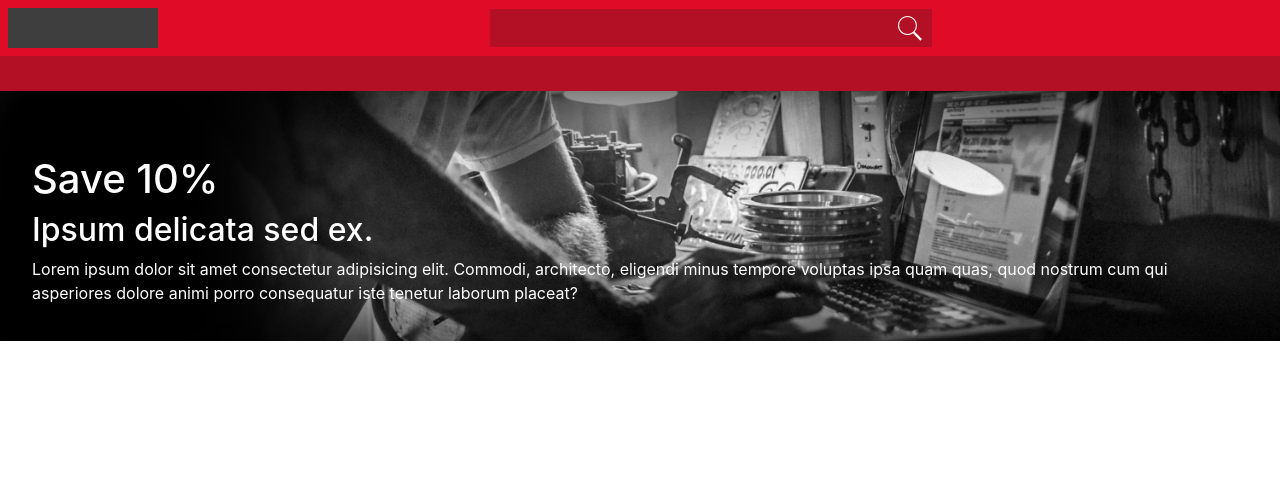
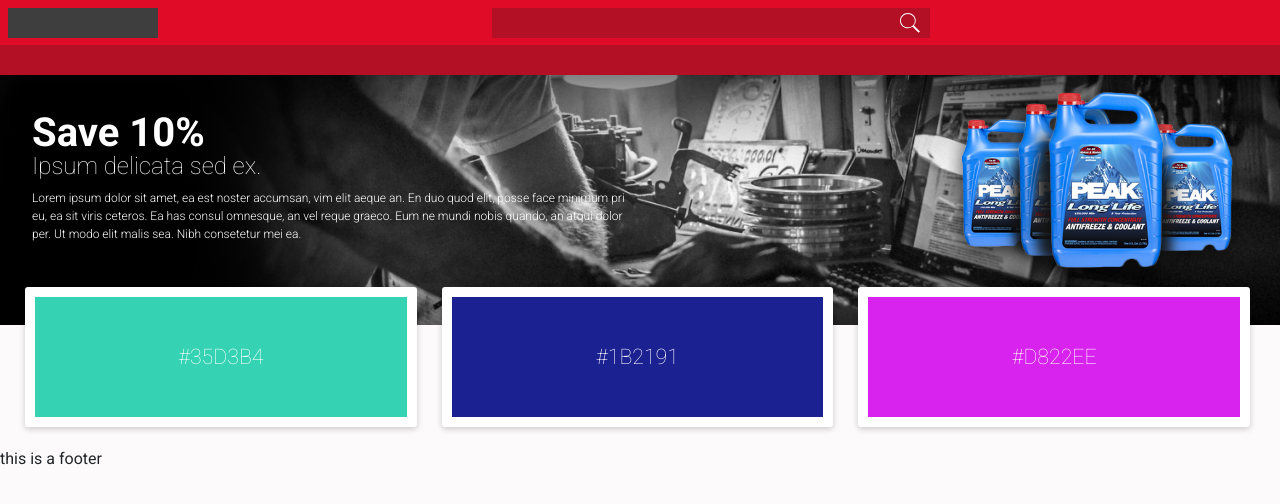
Before and after one commit to sharpevb/Responsive-Test, a plain HTML site: page index.html in a window 1280 px wide. Drawn offline with nearby package versions, Linux system fonts and the light colour scheme.

Commit message:
color swatches

```diff
--- a/index.html
+++ b/index.html
@@ -6,23 +6,19 @@
   <meta name="viewport" content="width=device-width, initial-scale=1.0" />
   <meta http-equiv="X-UA-Compatible" content="ie=edge" />
   <title>Victoria Sharpe - Responsive Test 2.0</title>
+  <link rel="stylesheet" href="https://stackpath.bootstrapcdn.com/bootstrap/4.4.1/css/bootstrap.min.css" />
+  <link rel="stylesheet" href="./main.css" />
   <link
     href="https://fonts.googleapis.com/css?family=Roboto:100,100italic,300,300italic,regular,italic,500,500italic,700,700italic,900,900italic"
     rel="stylesheet" />
-  <link rel="stylesheet" href="./main.css" />
-  <link rel="stylesheet" href="https://stackpath.bootstrapcdn.com/bootstrap/4.4.1/css/bootstrap.min.css" />
 </head>
 
 <body>
-  <!-- Your code here -->
-  <!-- You can modify/add new files present in the folder -->
-  <!-- All the assets you need are present in this folder -->
-
+  <!-- NavBar -->
   <nav class="navbar navbar-expand-lg">
     <div class="linkBox">
       <!-- Link, Button, etc. -->
     </div>
-
     <div class="searchForm">
       <form class="form-inline my-2 my-lg-0">
         <input class="form-control mr-sm-2" id="searchBar" type="search">
@@ -32,15 +28,44 @@
   </nav>
   <div class="colorBar">
   </div>
+
+  <!-- Banner -->
   <div class="jumbotron" id="banner">
     <div id="promotion">
       <h1>Save 10%</h1>
-        <h2>Ipsum delicata sed ex.</h2>
-        <p>Lorem ipsum dolor sit amet consectetur adipisicing elit. Commodi, architecto, eligendi minus tempore voluptas ipsa quam quas, quod nostrum cum qui asperiores dolore animi porro consequatur iste tenetur laborum placeat?</p>
+      <h4>Ipsum delicata sed ex.</h4>
+      <p id="promoDes">Lorem ipsum dolor sit amet, ea est noster accumsan, vim elit aeque an. En duo quod elit, posse
+        face minimum pri eu, ea sit viris ceteros. Ea has consul omnesque, an vel reque graeco. Eum ne mundi nobis
+        quando, an atqui dolor per. Ut modo elit malis sea. Nibh consetetur mei ea.</p>
+    </div>
+    <div id="peak">
+      <img id="peakPNG" src="images/PEAK_PNG.png">
     </div>
   </div>
 
+  <div class="container-fluid">
+    <div class="row">
+      <div class="col" id="c1">
+        <div id="hexCode">
+          <p>#35D3B4</p>
+        </div>
+      </div>
+      <div class="col text-center" id="c2">
+        <div id="hexCode">
+          <p>#1B2191</p>
+        </div>
 
+      </div>
+      <div class="col text-center" id="c3">
+        <div id="hexCode">
+          <p>#D822EE</p>
+        </div>
+
+      </div>
+    </div>
+  </div>
+
+  <footer>this is a footer</footer>
 </body>
 
 </html>
--- a/main.css
+++ b/main.css
@@ -1,13 +1,15 @@
 body {
   font-family: "Roboto", sans-serif;
+  background-color: rgb(252, 250, 250);
 }
 
 /* NavBar */
 .navbar {
   background-color: rgb(223, 11, 39);
+  height: 45px;
 }
 .linkBox {
-  height: 40px;
+  height: 30px;
   width: 150px;
   background-color: rgb(63, 62, 62);
   margin-left: -8px;
@@ -21,13 +23,14 @@ body {
   width: 400px;
   background-color: rgb(179, 15, 37);
   border-color: rgb(179, 15, 37);
+  height: 30px;
 }
 #searchIcon {
   padding-right: 10px;
-  height: 25px;
+  height: 20px;
 }
 .colorBar {
-  height: 35px;
+  height: 30px;
   width: 100%;
   background-color: rgb(179, 15, 37);
 }
@@ -43,4 +46,61 @@ body {
 }
 #promotion {
   color: white;
+  margin-top: -30px;
+  width: 50%;
+  float: left;
 }
+h1 {
+  font-weight: 700;
+  margin-bottom: -5px;
+}
+h4 {
+  font-weight: 100;
+}
+#promoDes {
+  font-weight: 300;
+  font-size: 9pt;
+}
+#peak {
+  float: right;
+}
+#peakPNG {
+  width: 300px;
+  margin-top: -50px;
+}
+
+/* Color swatches */
+.container-fluid {
+  margin-top: -90px;
+}
+.row {
+  display: flex;
+  width: 100%;
+  margin-bottom: 20px;
+}
+.col {
+  height: 140px;
+  width: 30%;
+  margin-left: 25px;
+  border: 10px white solid;
+  border-radius: 3px;
+  box-shadow: 0 2px 6px rgba(0, 0, 0, 0.2);
+}
+#hexCode {
+  color: white;
+  font-size: 16pt;
+  font-weight: 100;
+  text-align: center;
+  padding: 44px 0;
+}
+#c1 {
+  background-color: #35D3B4;
+}
+#c2 {
+  background-color: #1B2191;
+}
+#c3 {
+  background-color: #D822EE;
+}
+
+/* Footer */
```
Lines whose indentation alone changed are shown as unchanged.
